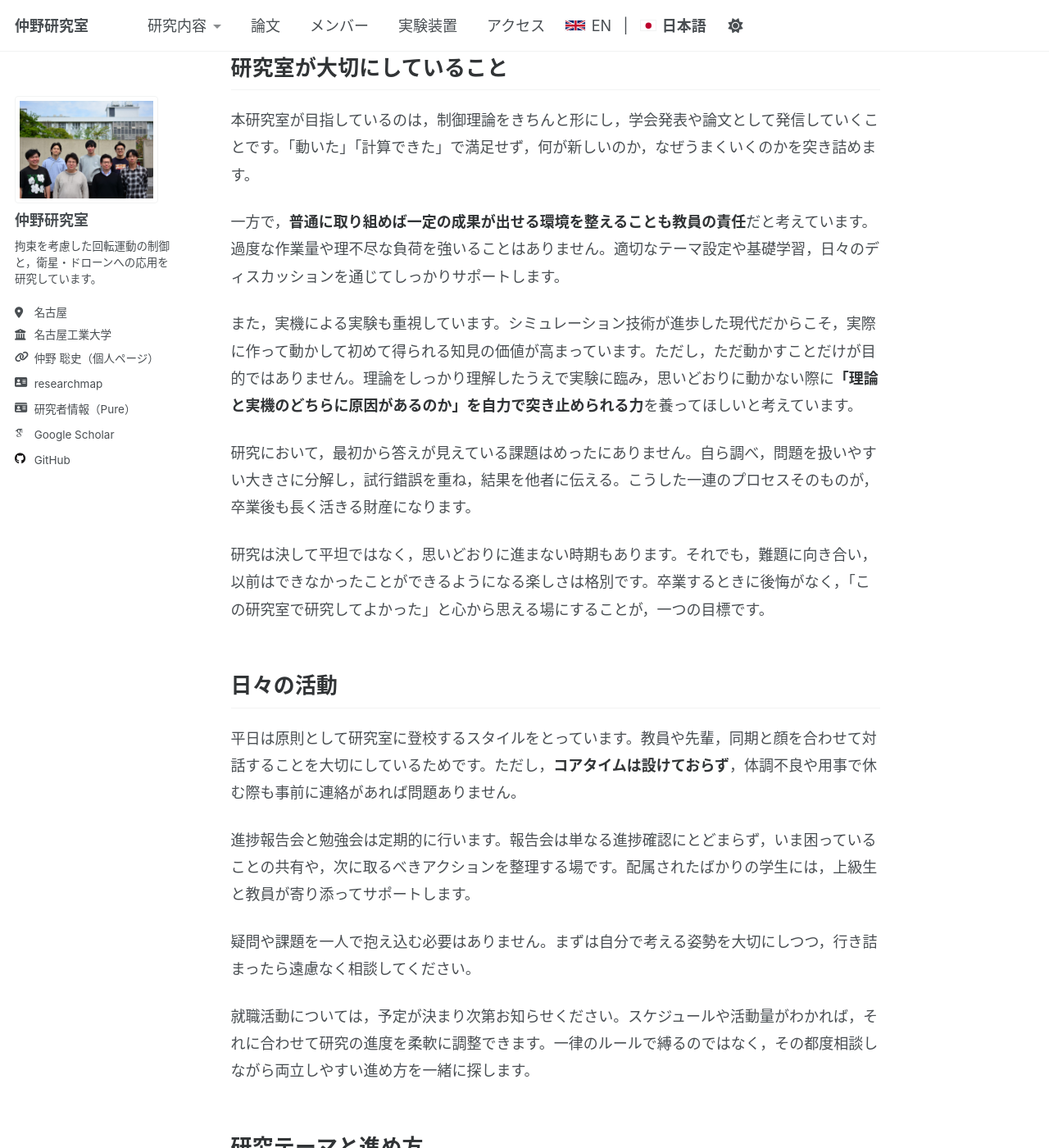
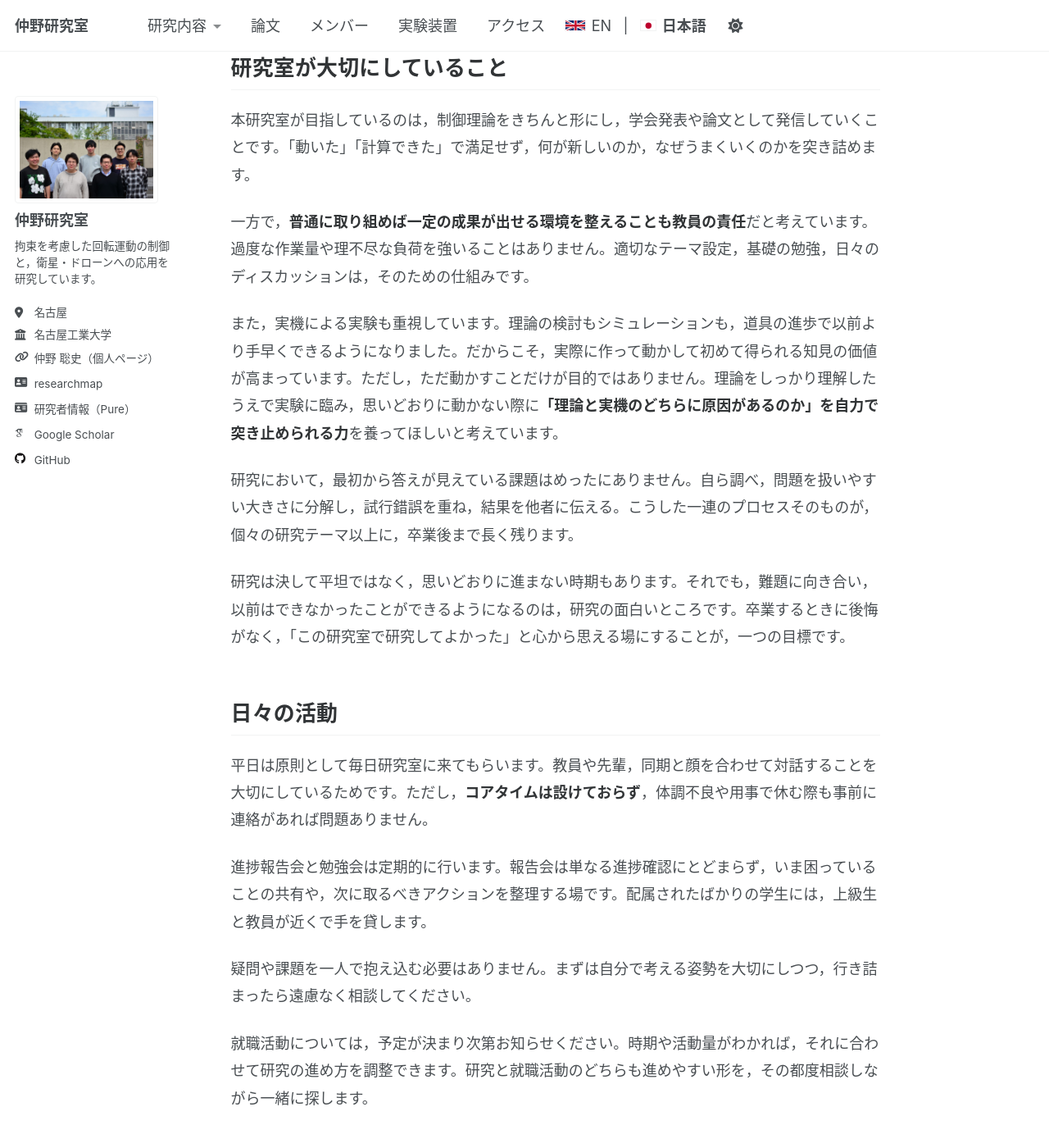
Before and after one commit to GDAC-Lab/gdac-lab.github.io, a Jekyll site: the page built from _pages/ja/policy.md, in a window 1280 px wide and 1400 px high, scrolled down 220 px. Shown: the whole window at 82% size. Built offline with Jekyll 4.4.1, drawn with Linux system fonts in a browser that asks for light colours; some of the changed text lies outside the part shown.

Commit message:
運営方針のページで意味が薄まっていた八箇所を戻す
教員が何をするのかを「しっかりサポート」で済ませていた箇所を，テーマ設定と
基礎の勉強と日々の議論がその仕組みである，という記述にする。手早くできる
ようになったのはシミュレーションだけでなく理論の検討も含むので，両方書く。
研究を通して残るものは「財産」ではなく，個々の研究テーマとの対比で書く。

平日の登校は「毎日」を戻す。配属直後の支えは「寄り添う」より具体に書く。
就職活動は，一律に決めないという含みを外し，どちらも進めやすい形を一緒に
探すという相互の関係を前に出す。「自走」は「自分で研究を進められる」に，
「楽しさは格別」は「研究の面白いところ」にする。

```diff
--- a/_pages/ja/policy.md
+++ b/_pages/ja/policy.md
@@ -26,23 +26,23 @@ lang_ref: lab_policy
 
 本研究室が目指しているのは，制御理論をきちんと形にし，学会発表や論文として発信していくことです。「動いた」「計算できた」で満足せず，何が新しいのか，なぜうまくいくのかを突き詰めます。
 
-一方で，**普通に取り組めば一定の成果が出せる環境を整えることも教員の責任**だと考えています。過度な作業量や理不尽な負荷を強いることはありません。適切なテーマ設定や基礎学習，日々のディスカッションを通じてしっかりサポートします。
+一方で，**普通に取り組めば一定の成果が出せる環境を整えることも教員の責任**だと考えています。過度な作業量や理不尽な負荷を強いることはありません。適切なテーマ設定，基礎の勉強，日々のディスカッションは，そのための仕組みです。
 
-また，実機による実験も重視しています。シミュレーション技術が進歩した現代だからこそ，実際に作って動かして初めて得られる知見の価値が高まっています。ただし，ただ動かすことだけが目的ではありません。理論をしっかり理解したうえで実験に臨み，思いどおりに動かない際に**「理論と実機のどちらに原因があるのか」を自力で突き止められる力**を養ってほしいと考えています。
+また，実機による実験も重視しています。理論の検討もシミュレーションも，道具の進歩で以前より手早くできるようになりました。だからこそ，実際に作って動かして初めて得られる知見の価値が高まっています。ただし，ただ動かすことだけが目的ではありません。理論をしっかり理解したうえで実験に臨み，思いどおりに動かない際に**「理論と実機のどちらに原因があるのか」を自力で突き止められる力**を養ってほしいと考えています。
 
-研究において，最初から答えが見えている課題はめったにありません。自ら調べ，問題を扱いやすい大きさに分解し，試行錯誤を重ね，結果を他者に伝える。こうした一連のプロセスそのものが，卒業後も長く活きる財産になります。
+研究において，最初から答えが見えている課題はめったにありません。自ら調べ，問題を扱いやすい大きさに分解し，試行錯誤を重ね，結果を他者に伝える。こうした一連のプロセスそのものが，個々の研究テーマ以上に，卒業後まで長く残ります。
 
-研究は決して平坦ではなく，思いどおりに進まない時期もあります。それでも，難題に向き合い，以前はできなかったことができるようになる楽しさは格別です。卒業するときに後悔がなく，「この研究室で研究してよかった」と心から思える場にすることが，一つの目標です。
+研究は決して平坦ではなく，思いどおりに進まない時期もあります。それでも，難題に向き合い，以前はできなかったことができるようになるのは，研究の面白いところです。卒業するときに後悔がなく，「この研究室で研究してよかった」と心から思える場にすることが，一つの目標です。
 
 ## 日々の活動
 
-平日は原則として研究室に登校するスタイルをとっています。教員や先輩，同期と顔を合わせて対話することを大切にしているためです。ただし，**コアタイムは設けておらず**，体調不良や用事で休む際も事前に連絡があれば問題ありません。
+平日は原則として毎日研究室に来てもらいます。教員や先輩，同期と顔を合わせて対話することを大切にしているためです。ただし，**コアタイムは設けておらず**，体調不良や用事で休む際も事前に連絡があれば問題ありません。
 
-進捗報告会と勉強会は定期的に行います。報告会は単なる進捗確認にとどまらず，いま困っていることの共有や，次に取るべきアクションを整理する場です。配属されたばかりの学生には，上級生と教員が寄り添ってサポートします。
+進捗報告会と勉強会は定期的に行います。報告会は単なる進捗確認にとどまらず，いま困っていることの共有や，次に取るべきアクションを整理する場です。配属されたばかりの学生には，上級生と教員が近くで手を貸します。
 
 疑問や課題を一人で抱え込む必要はありません。まずは自分で考える姿勢を大切にしつつ，行き詰まったら遠慮なく相談してください。
 
-就職活動については，予定が決まり次第お知らせください。スケジュールや活動量がわかれば，それに合わせて研究の進度を柔軟に調整できます。一律のルールで縛るのではなく，その都度相談しながら両立しやすい進め方を一緒に探します。
+就職活動については，予定が決まり次第お知らせください。時期や活動量がわかれば，それに合わせて研究の進め方を調整できます。研究と就職活動のどちらも進めやすい形を，その都度相談しながら一緒に探します。
 
 ## 研究テーマと進め方
 
@@ -54,7 +54,7 @@ lang_ref: lab_policy
 - 関連する専門知識を着実に身につける
 - 実験系を自らの手で形にする
 
-研究の進展に伴い，「どこに課題があるか」「次はどんな検証を試すか」を自分自身で考える割合を増やしていきます。最終的に，自走して研究を進められる状態を目指します。
+研究の進展に伴い，「どこに課題があるか」「次はどんな検証を試すか」を自分自身で考える割合を増やしていきます。最終的に，自分で研究を進められるようになることを目指します。
 
 ## 学会発表・論文
 
```
